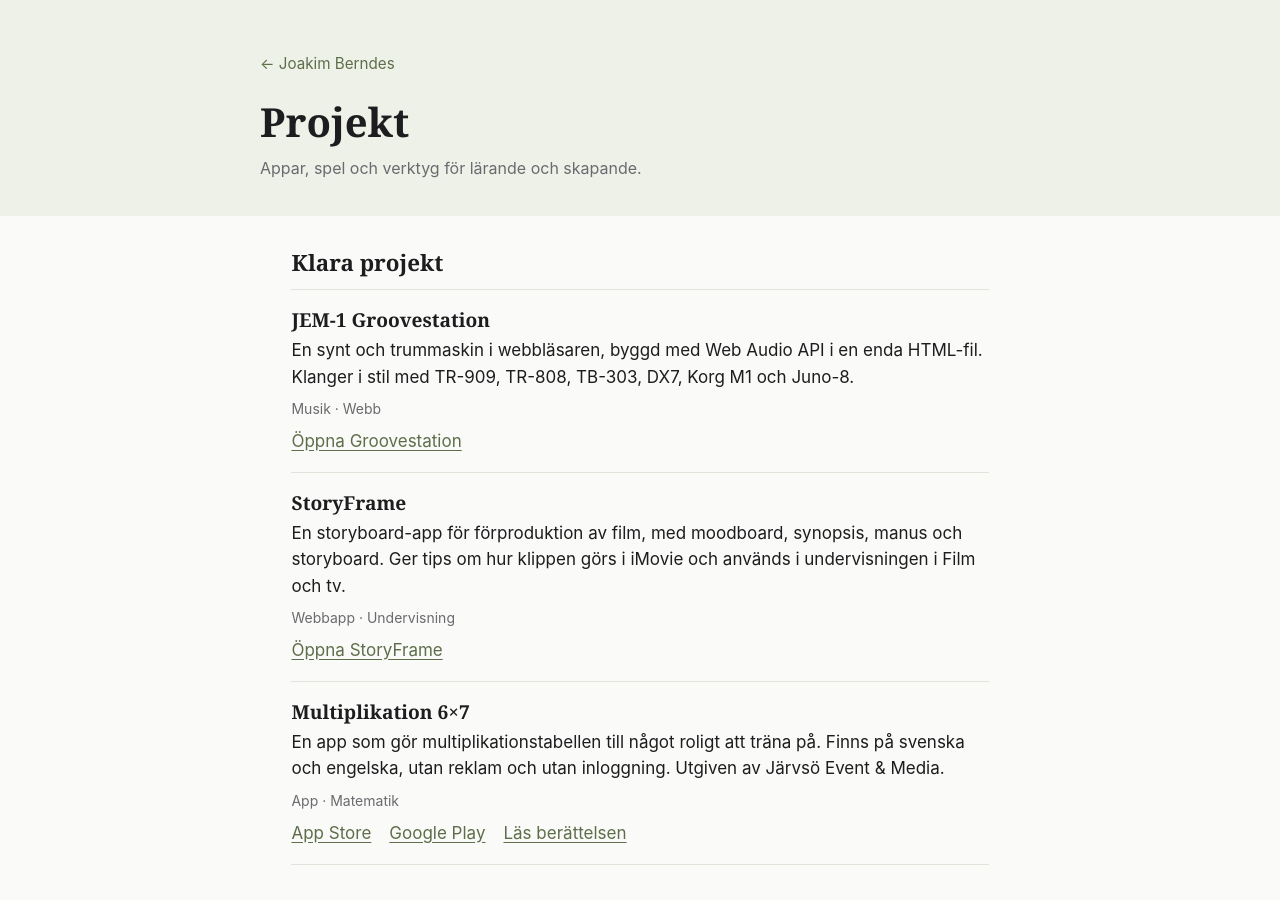
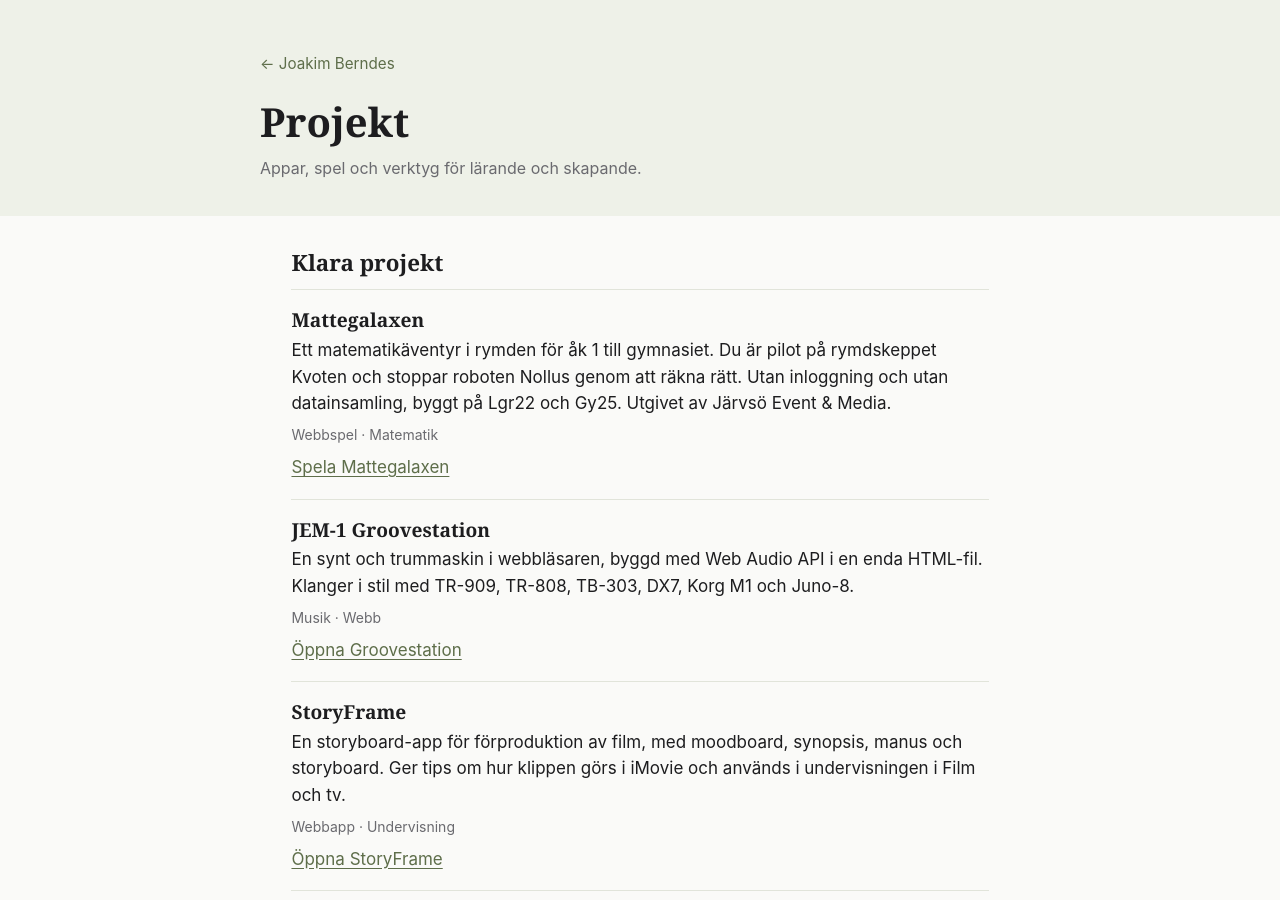
Before and after one commit to jberndes/jberndes.github.io, a Jekyll site: the page built from projekt/index.html, in a window 1280 px wide and 900 px high. Built offline with Jekyll 4.4.1, drawn with Linux system fonts in a browser that asks for light colours.

Commit message:
Lägg till Mattegalaxen på projektsidan och startsidan
Co-Authored-By: Claude Sonnet 5.5 <noreply@anthropic.com>
Claude-Session: https://claude.ai/code/session_01McVZEgQv63aG2muvc4i5Bc

```diff
--- a/index.html
+++ b/index.html
@@ -539,9 +539,9 @@
         <h2>Utvalda projekt</h2>
         <ul class="projekt">
           <li>
-            <h3><a href="/projekt/">StoryFrame</a></h3>
-            <p>Egen storyboard-app som ger tips om hur klippen görs i iMovie. Används i Film och tv.</p>
-            <span class="typ">Webbapp · Undervisning</span>
+            <h3><a href="/projekt/">Mattegalaxen</a></h3>
+            <p>Matematikäventyr i rymden för åk 1 till gymnasiet. Spelas direkt i webbläsaren, utan inloggning.</p>
+            <span class="typ">Webbspel · Matematik</span>
           </li>
           <li>
             <h3><a href="/projekt/">Multiplikation 6×7</a></h3>
--- a/projekt/index.html
+++ b/projekt/index.html
@@ -9,7 +9,7 @@
   <meta name="theme-color" media="(prefers-color-scheme: light)" content="#fafaf8">
   <meta name="theme-color" media="(prefers-color-scheme: dark)" content="#131512">
   <title>Projekt – Joakim Berndes</title>
-  <meta name="description" content="Projekt av Joakim Berndes: JEM-1 Groovestation, StoryFrame och appen Multiplikation 6×7. Dessutom pågående arbete med MatteApp och MathBattle.">
+  <meta name="description" content="Projekt av Joakim Berndes: webbspelet Mattegalaxen, JEM-1 Groovestation, StoryFrame och appen Multiplikation 6×7. Dessutom pågående arbete med MatteApp och MathBattle.">
   <link rel="canonical" href="https://joakimberndes.se/projekt/">
   <meta property="og:title" content="Projekt – Joakim Berndes">
   <meta property="og:description" content="Appar, spel och verktyg för lärande och skapande.">
@@ -97,6 +97,12 @@
       <h2>Klara projekt</h2>
       <ul class="kort">
         <li>
+          <h3>Mattegalaxen</h3>
+          <p>Ett matematikäventyr i rymden för åk 1 till gymnasiet. Du är pilot på rymdskeppet Kvoten och stoppar roboten Nollus genom att räkna rätt. Utan inloggning och utan datainsamling, byggt på Lgr22 och Gy25. Utgivet av Järvsö Event &amp; Media.</p>
+          <p class="typ">Webbspel · Matematik</p>
+          <ul class="lankar"><li><a href="https://mattegalaxen.se" target="_blank" rel="noopener">Spela Mattegalaxen<span class="dold"> (öppnas i ny flik)</span></a></li></ul>
+        </li>
+        <li>
           <h3>JEM-1 Groovestation</h3>
           <p>En synt och trummaskin i webbläsaren, byggd med Web Audio API i en enda HTML-fil. Klanger i stil med TR-909, TR-808, TB-303, DX7, Korg M1 och Juno-8.</p>
           <p class="typ">Musik · Webb</p>
```
